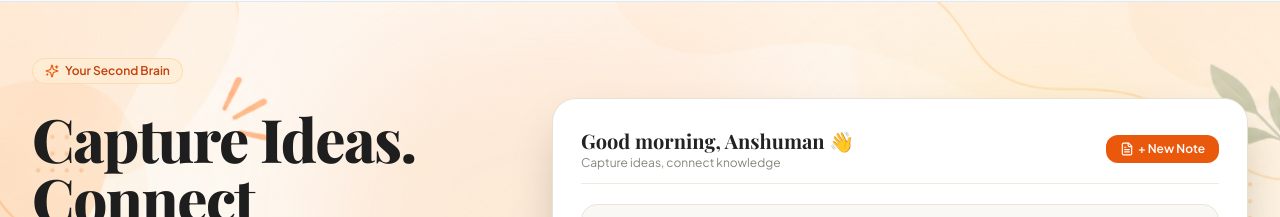
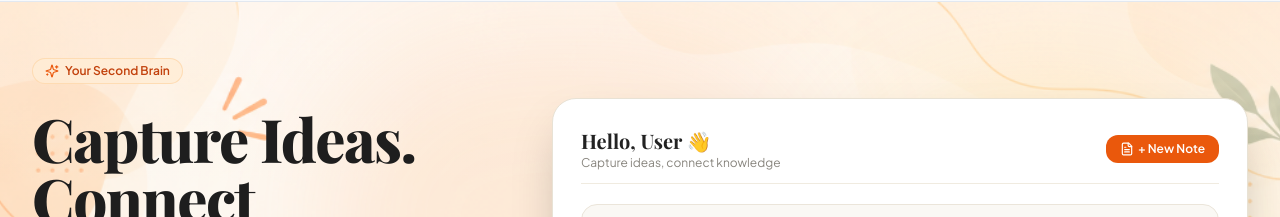
Before and after one commit to anshumangarg5410/Notes-Making-App, a React (Vite) app in the folder FrontEnd/: page / in a window 1280 px wide. Shown: the part 63-280 px from the top of the page. Built offline with nearby package versions, Linux system fonts and the light colour scheme; no server answers; a web font is replaced by a local one.

Commit message:
dynamic user greeting added

```diff
--- a/FrontEnd/src/components/landing/HeroSection.jsx
+++ b/FrontEnd/src/components/landing/HeroSection.jsx
@@ -27,7 +27,10 @@ export const HeroSection = () => {
   const [demoLoading, setDemoLoading] = useState(false);
   const [quickInput, setQuickInput] = useState('');
 
-  const displayName = user?.name ? user.name.split(' ')[0] : 'Anshuman';
+  // Dynamic greeting: user name if authenticated, otherwise friendly fallback
+  const userGreeting = isAuthenticated && user?.name
+    ? `Good morning, ${user.name.split(' ')[0]} 👋`
+    : 'Hello, User 👋';
 
   const handleStartWriting = () => {
     if (isAuthenticated) {
@@ -160,7 +163,7 @@ export const HeroSection = () => {
               <div className="flex items-center justify-between pb-3 border-b border-[#F0EBE0] dark:border-[#252731]">
                 <div>
                   <h3 className="font-serif font-bold text-lg sm:text-xl text-[#222] dark:text-[#FAF8F5]">
-                    Good morning, {displayName} 👋
+                    {userGreeting}
                   </h3>
                   <p className="text-xs text-[#88857E] dark:text-[#7A7C85]">
                     Capture ideas, connect knowledge
```
